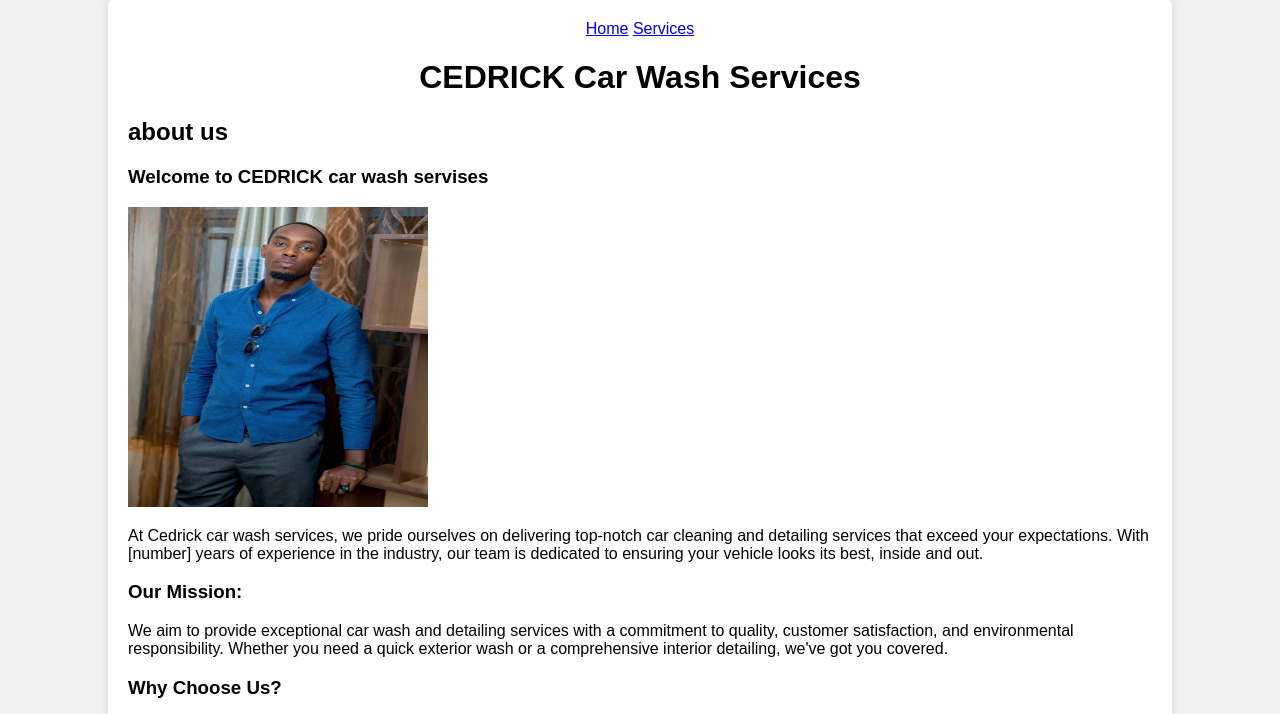
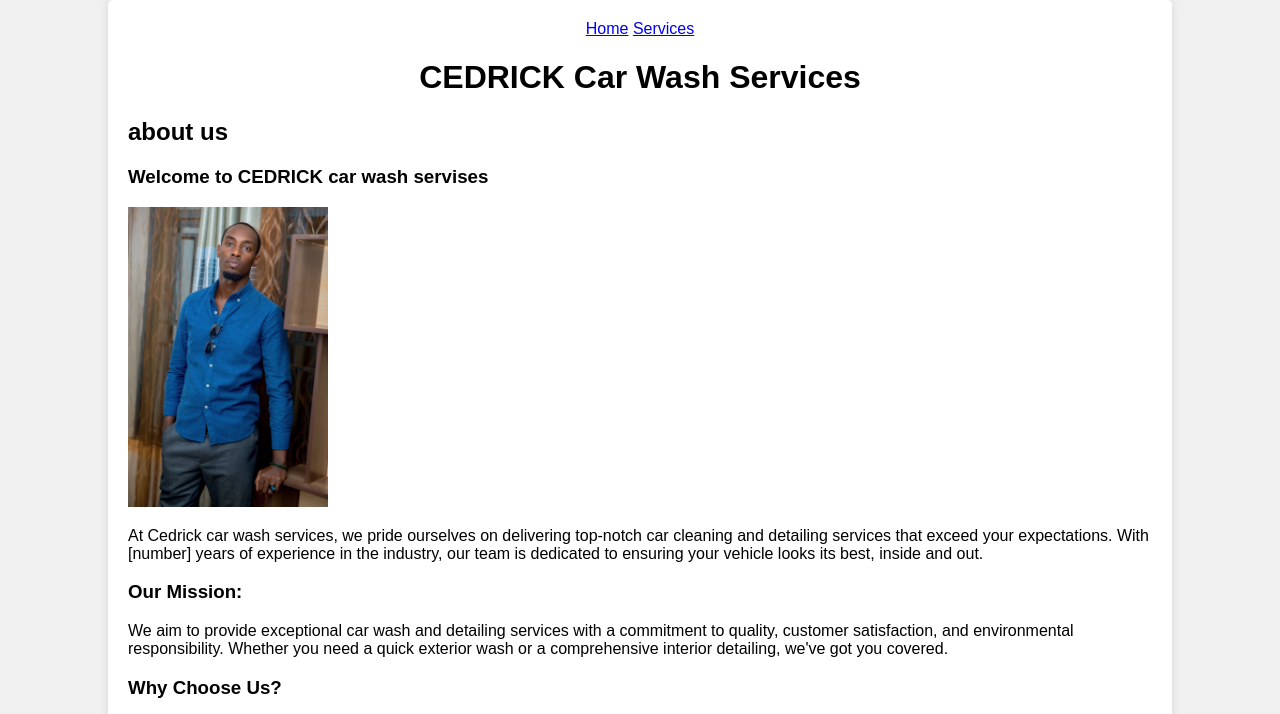
Before and after one commit to joelngm/Manzicedrick.githb.io, a plain HTML site: page index.html in a window 1280 px wide. Shown: the top 714 px of the page. Drawn offline with Linux system fonts and the light colour scheme.

Commit message:
Update index.html

```diff
--- a/index.html
+++ b/index.html
@@ -63,7 +63,7 @@
             <h2>about us</h2>
 
            <h3> Welcome to CEDRICK car wash servises</h3>
-        <img src="WhatsApp Image 2024-07-15 at 16.18.24.jpeg" width="300" height="300">
+        <img src="WhatsApp Image 2024-07-15 at 16.18.24.jpeg" width="200" height="300">
 
             <p>At Cedrick car wash services, we pride ourselves on delivering top-notch car cleaning and detailing services that exceed your expectations. With [number] years of experience in the industry, our team is dedicated to ensuring your vehicle looks its best, inside and out.</p>
 
```
